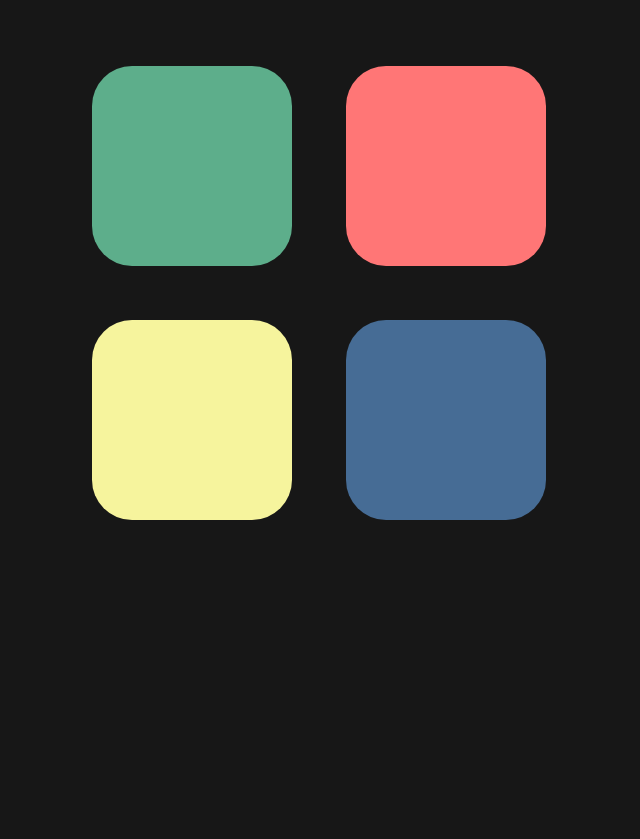
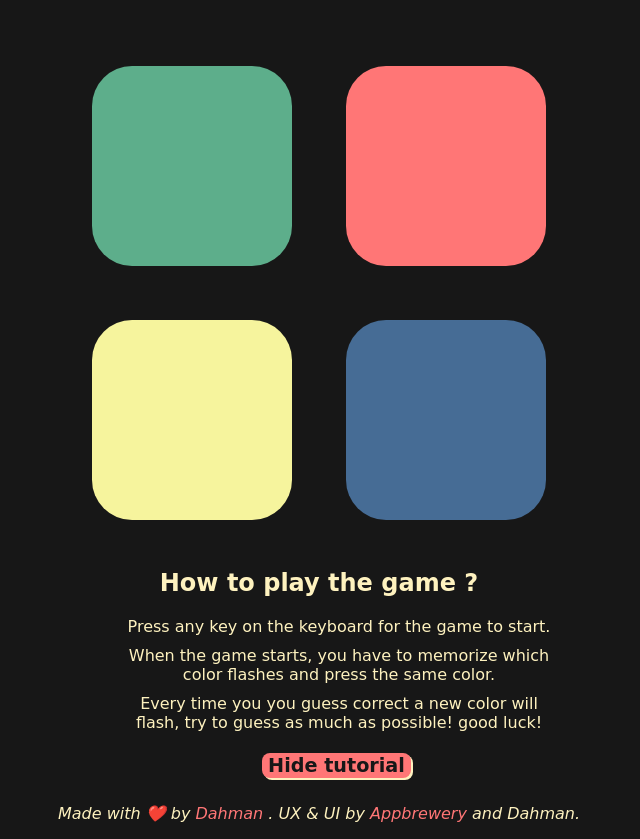
Before and after one commit to Dahman97/Simon-Game, a plain HTML site: page index.html in a window 1280 px wide. Shown: the part 141-980 px from the top of the page, without its empty margins (321-961 px from the left). Before the commit the page ends 800 px from the top, so only its background shows below. Drawn offline with nearby package versions, Linux system fonts and the light colour scheme; a web font is replaced by a local one.

Commit message:
Added a tutorial + footer

```diff
--- a/game.js
+++ b/game.js
@@ -13,7 +13,6 @@ $(document).keypress(() => {
     nextSequence();
     started = true;
   }
-  console.log(started);
 });
 
 // user clicked button will animate and play sound file
@@ -77,3 +76,13 @@ animatePress = (currentColor) => {
     $("#" + currentColor).removeClass("pressed");
   }, 100);
 };
+
+$(".hide").click(() => {
+  $("#how-to").slideToggle(function () {
+    if ($(this).css("display") === "none") {
+      $(".hide").text("Show tutorial");
+    } else {
+      $(".hide").text("Hide tutorial");
+    }
+  });
+});
--- a/index.html
+++ b/index.html
@@ -9,6 +9,7 @@
 
   <body>
     <h1 id="level-title">Press A Key to Start</h1>
+
     <div class="container">
       <div class="row">
         <div type="button" id="green" class="btn green"></div>
@@ -21,7 +22,39 @@
         <div type="button" id="blue" class="btn blue"></div>
       </div>
     </div>
+
+    <div class="container-t">
+      <div id="how-to">
+        <h2>How to play the game ?</h2>
+        <ul>
+          <li>Press any key on the keyboard for the game to start.</li>
+          <li>
+            When the game starts, you have to memorize which <br />
+            color flashes and press the same color.
+          </li>
+          <li>
+            Every time you you guess correct a new color will <br />
+            flash, try to guess as much as possible! good luck!
+          </li>
+        </ul>
+      </div>
+      <button class="hide">Hide tutorial</button>
+    </div>
+
     <script src="https://ajax.googleapis.com/ajax/libs/jquery/3.7.1/jquery.min.js"></script>
     <script src="game.js" rel="javascript"></script>
   </body>
+  <footer>
+    <p class="footer">
+      <em>
+        Made with ❤️ by
+        <a href="https://discord.com/users/248857022869536769">Dahman</a> . UX &
+        UI by
+        <a href="https://appbrewery.com/" target="_blank" rel="noopener"
+          >Appbrewery</a
+        >
+        and Dahman.</em
+      >
+    </p>
+  </footer>
 </html>
--- a/styles.css
+++ b/styles.css
@@ -1,10 +1,10 @@
 @import url("https://fonts.googleapis.com/css2?family=Offside&display=swap");
 body {
-  text-align: center;
   background-color: #171717;
 }
 
 #level-title {
+  text-align: center;
   font-family: "Offside", cursive;
   font-size: 3rem;
   margin: 5%;
@@ -12,6 +12,7 @@ body {
 }
 
 .container {
+  text-align: center;
   display: block;
   width: 50%;
   margin: auto;
@@ -51,3 +52,57 @@ body {
   box-shadow: 0 0 20px gold;
   background-color: grey;
 }
+
+.container-t {
+  text-align: center;
+}
+
+#how-to {
+  margin-top: 10px;
+  font-family: "Offside", cursive;
+  font-size: 1rem;
+  color: #fef2bf;
+  text-align: center;
+}
+
+#how-to li {
+  margin-top: 10px;
+  list-style: none;
+}
+
+.hide {
+  margin-top: 5px;
+  margin-left: 35px;
+  margin-bottom: 10px;
+  font-family: "Offside", cursive;
+  font-weight: bold;
+  font-size: 1.2rem;
+  border-radius: 8px;
+  border-style: none;
+  background-color: #ff7676;
+  color: #171717;
+  box-shadow: 2px 2px #fef2bf;
+}
+
+.hide:hover {
+  opacity: 0.8;
+}
+.hide:active {
+  background-color: #5dae8b;
+  transform: translateY(4px);
+}
+
+.footer {
+  text-align: center;
+  font-family: "Offside", cursive;
+  font-size: 1rem;
+  color: #fef2bf;
+}
+
+.footer a {
+  color: #ff7676;
+  /* padding: 15px 25px; */
+  text-align: center;
+  text-decoration: none;
+  display: inline-block;
+}
```
Also changed, not shown: 1 other file.
